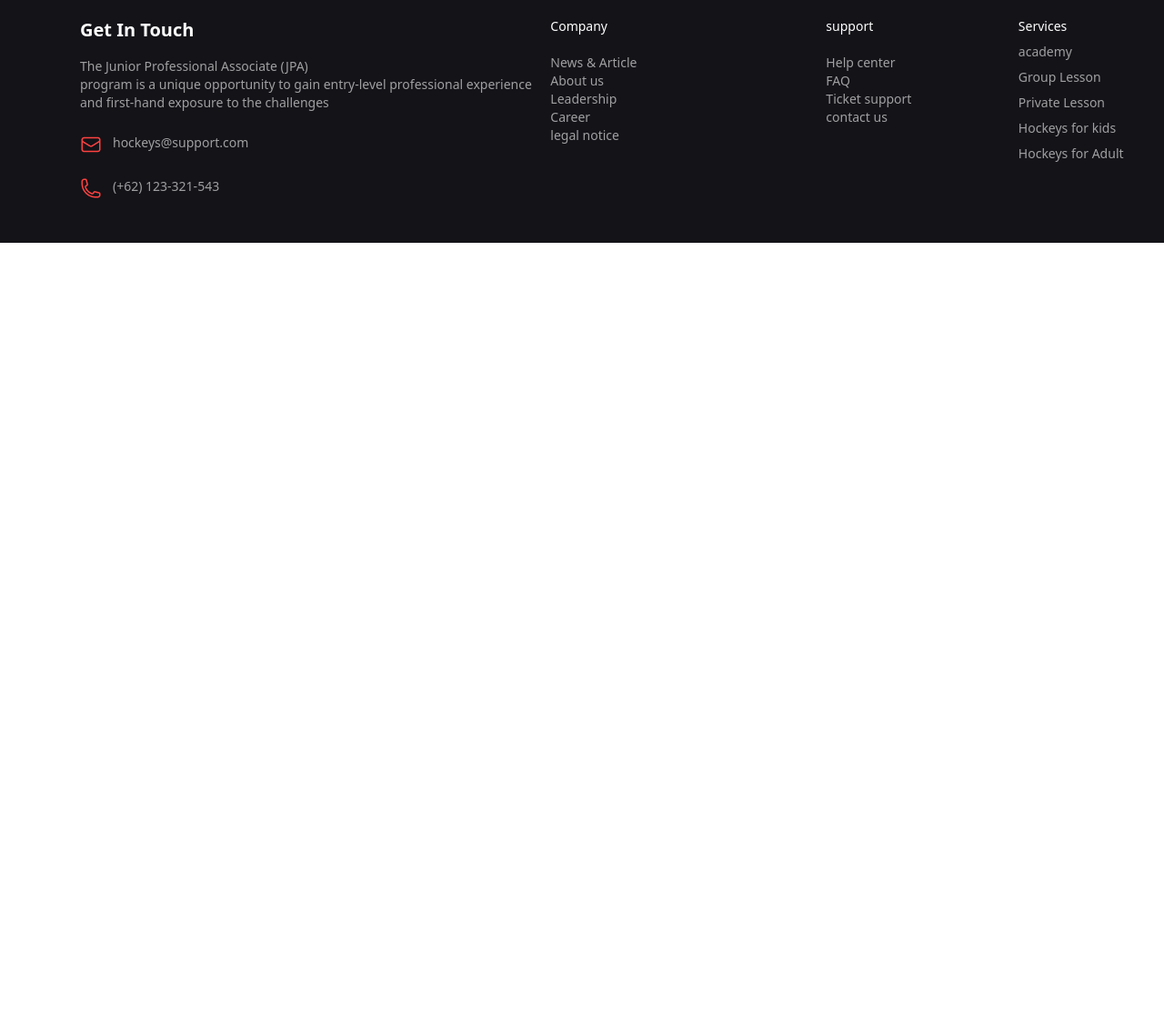
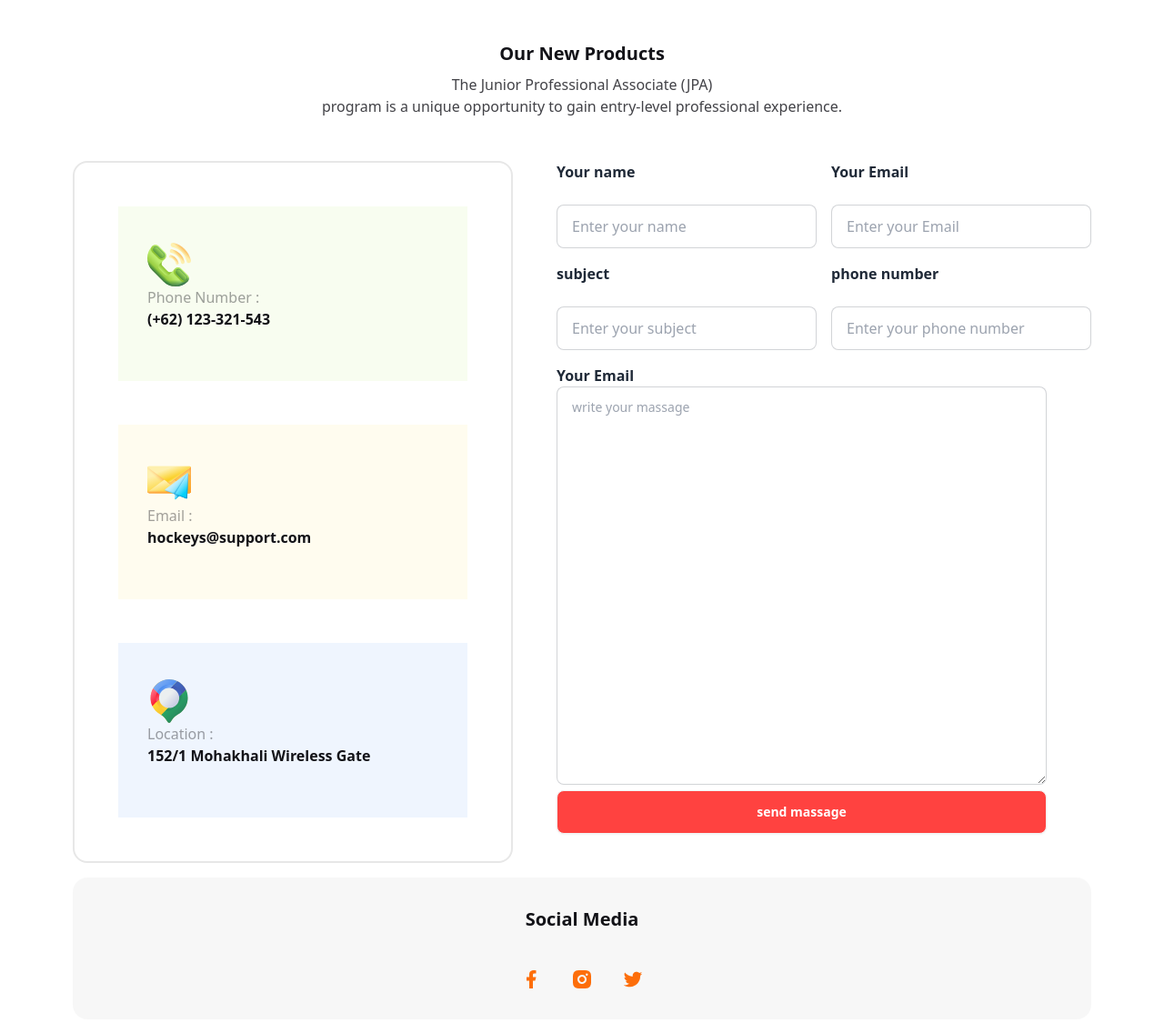
Before and after one commit to TaheeraTabassum/B9A3-Hockeys, a plain HTML site: page index.html in a window 1280 px wide. Shown: the part 3291-4416 px from the top of the page at 91% size. Before the commit the page ends 3558 px from the top, so only its background shows below. Drawn offline with nearby package versions, Linux system fonts and the light colour scheme.

Commit message:
everything added

```diff
--- a/index.html
+++ b/index.html
@@ -366,7 +366,7 @@
         </div>
       </div>
       <div class="lg:flex px-4 lg:px-20 lg:mt-4 mx-auto w-full">
-        <div class="flex-1 w-full ">
+        <div class="pr-6">
           <img class="lg:pl-20" src="./B9A3-Hockeys-main/Images/11.png" alt="">
         </div>
         <div class="flex-1 pl-0">
@@ -438,7 +438,87 @@
 
       </section>
 
+      <!--get in touch section-->
+
+      <section class=" w-full mb-4 px-4 lg:px-20 lg:mt-4 lg:mx-auto">
+        <div class="card w-full mb-4 mt-32  bg-white text-neutral-content  px-4 lg:px-20 lg:mt-4 mx-auto ">
+          <div class="card-body items-center text-center px-4">
+            <h2 class="card-title text-[#131318]">Our New Products</h2>
+            <p class="text-[#424247]">The Junior Professional Associate (JPA) <br> program is a unique opportunity to
+              gain entry-level professional experience.</p>
+          </div>
+        </div>
+
+        <div class=" lg:flex mx-auto gap-4">
+          <div class=" border-2 border-[#1313181A] rounded-2xl">
+            <div class="flex flex-col h-48 w-96 px-8 py-10 lg:mx-12 my-12 bg-[#BCED6D1A]">
+              <img class="h-12 w-12" src="./B9A3-Hockeys-main/icons/3d-accept 1.svg" alt="">
+              <p class="text-[#13131866]">Phone Number : <br>
+                <span class="text-[#131318] font-bold">(+62) 123-321-543</span></p>
+            </div>
+            <div class="flex flex-col h-48 w-96 px-8 py-10 lg:mx-12 my-12 bg-[#FDDD5F1A]">
+              <img class="h-12 w-12" src="./B9A3-Hockeys-main/icons/direct 1.svg" alt="">
+              <p class="text-[#13131866]">Email :  <br>
+                <span class="text-[#131318] font-bold"> hockeys@support.com</span></p>
+            </div>
+            <div class="flex flex-col h-48 w-96 px-8 py-10 lg:mx-12 my-12 bg-[#629CF31A]">
+              <img class="h-12 w-12" src="./B9A3-Hockeys-main/icons/google-maps 1.svg" alt="">
+              <p class="text-[#13131866]">Location :   <br>
+                <span class="text-[#131318] font-bold"> 152/1 Mohakhali Wireless Gate</span></p>
+            </div>
+          </div>
+          <div class="flex-1 flex-row ml-8">
+            <div class="lg:flex mb-4 gap-4">
+              <div class="flex-1">
+                <div class="flex flex-col">
+                  <label class="font-bold" for="">Your name</label> <br>
+                <input type="text" placeholder="Enter your name" class="input input-bordered w-full max-w-xs" />
+                </div>
+              </div>
+              <div class="flex-1">
+                <div class="flex flex-col">
+                  <label class="font-bold" for="">Your Email</label> <br>
+                <input type="text" placeholder="Enter your Email" class="input input-bordered w-full max-w-xs" />
+              </div>
+              </div>
+
+            </div>
+            <div class="lg:flex mb-4 gap-4">
+              <div class="flex-1">
+                <div class="flex flex-col">
+                  <label class="font-bold" for="">subject</label> <br>
+                <input type="text" placeholder="Enter your subject" class="input input-bordered w-full max-w-xs" />
+                </div>
+              </div>
+              <div class="flex-1">
+                <div class="flex flex-col">
+                  <label class="font-bold" for="">phone number</label> <br>
+                <input type="text" placeholder="Enter your phone number" class="input input-bordered w-full max-w-xs" />
+              </div>
+              </div>
+
+            </div>
+            <label class="font-bold" for="">Your Email</label> <br>
+            <textarea class="textarea textarea-bordered w-11/12 rows-50" placeholder="write your massage" rows="15"></textarea>
+            <a class="btn bg-[#FF4240] text-[#FFFFFF] w-11/12">send massage</a>
+          </div>
+        </section>
+        <section class=" w-full mb-4 px-4 lg:px-20 lg:mt-4 lg:mx-auto">
+          <div class="card w-full mb-4 mt-32  bg-[#13131808] mb-12 text-neutral-content  px-4 lg:px-20 lg:mt-4 mx-auto ">
+            <div class="card-body items-center text-center px-4">
+              <h2 class="card-title text-[#131318] font-bold">Social Media</h2> <br>
+              <div class="flex gap-8">
+                <img src="./B9A3-Hockeys-main/icons/facebook.png" alt="">
+                <img src="./B9A3-Hockeys-main/icons/insta.png" alt="">
+                <img src="./B9A3-Hockeys-main/icons/twitter.png" alt="">
+              </div>
+            </div>
+          </div>
+        </section>
+
   </main>
+
+
     <footer class="footer p-10 bg-[#131318] text-base-content ">
       <nav class="text-[#FFFFFF99] pl-12">
         <header class=" font-bold text-xl text-[#FFFFFF]">Get In Touch</header>
```
Also changed, not shown: B9A3-Hockeys-main/icons/3d-accept 1.svg (added), B9A3-Hockeys-main/icons/direct 1.svg (added), B9A3-Hockeys-main/icons/facebook.png (added), B9A3-Hockeys-main/icons/google-maps 1.svg (added), B9A3-Hockeys-main/icons/insta.png (added), B9A3-Hockeys-main/icons/twitter.png (added).
